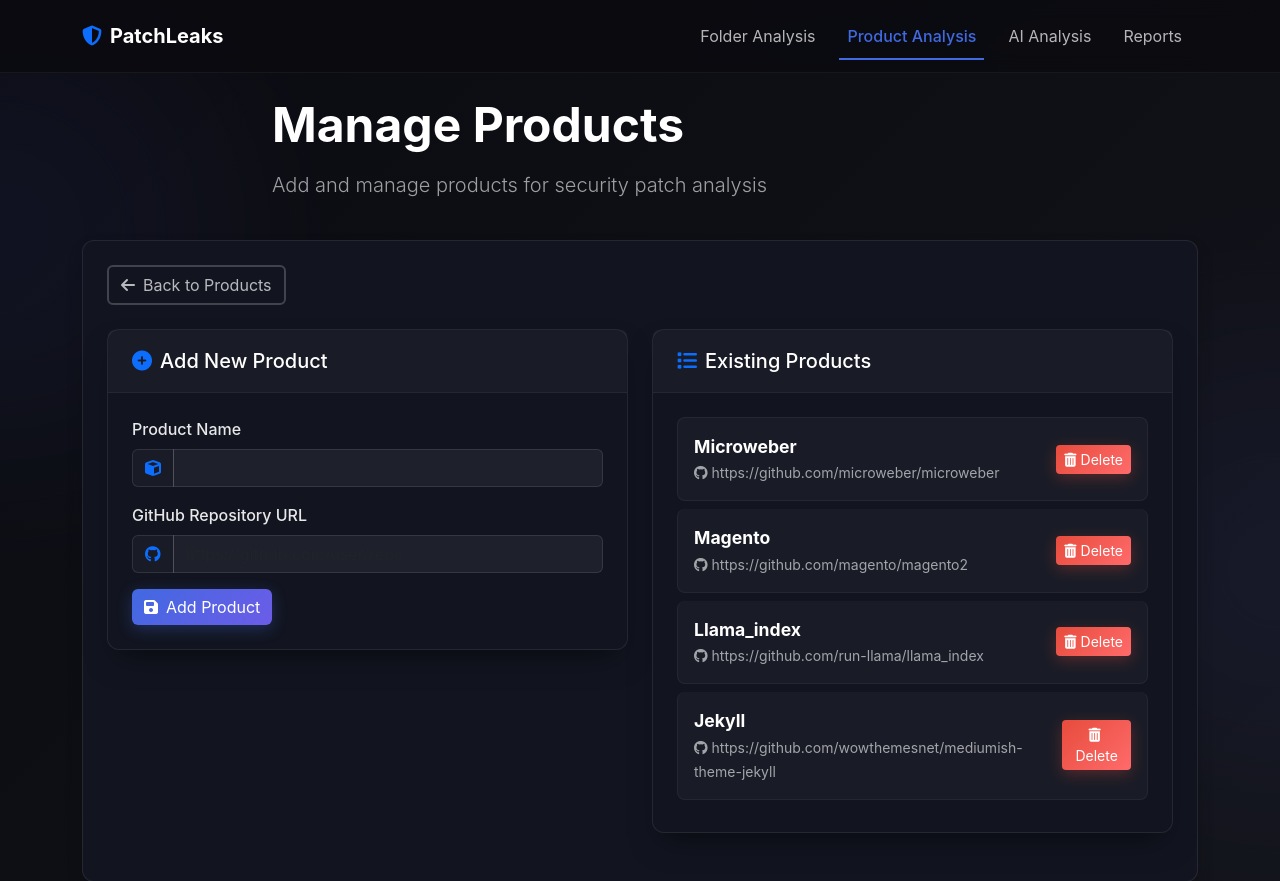
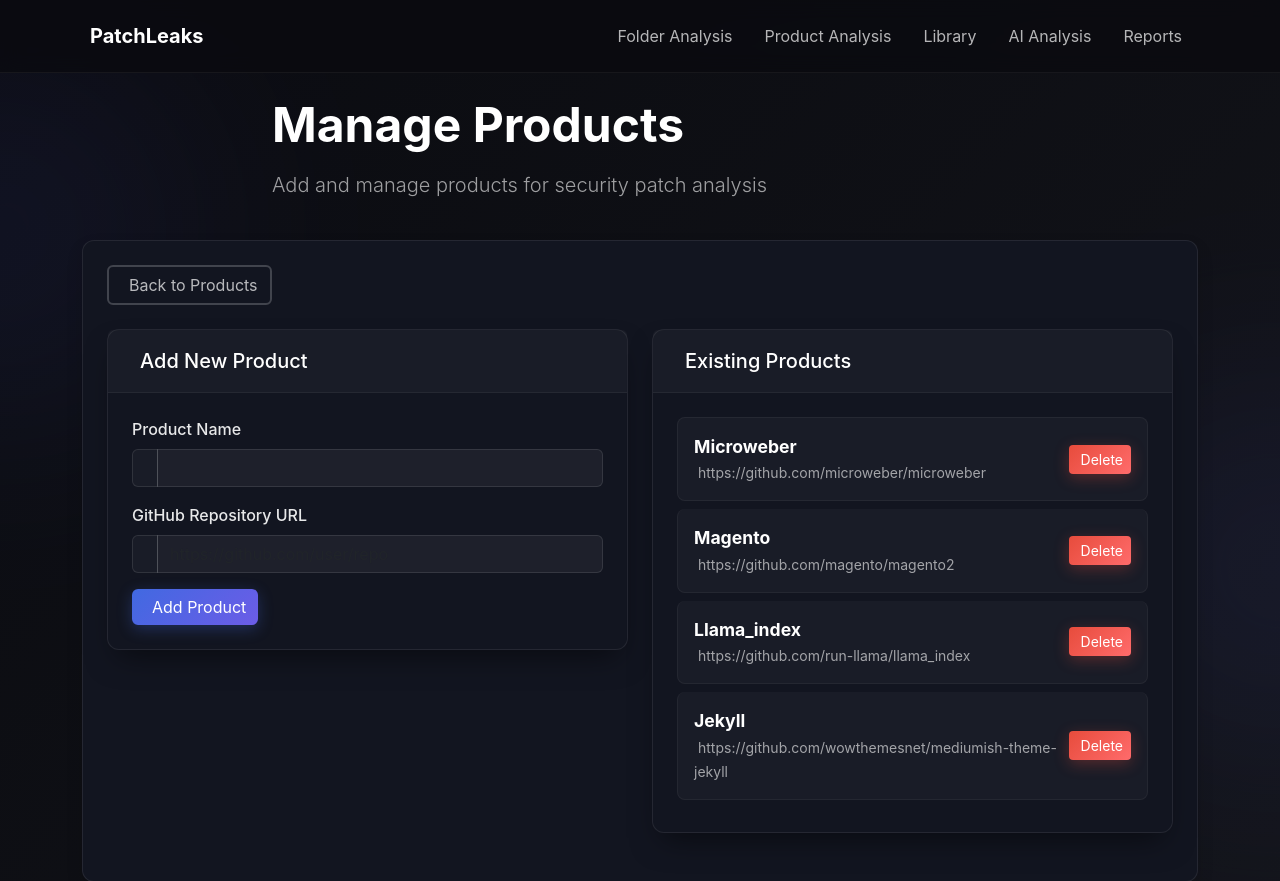
Before and after one commit to hatlesswizard/PatchLeaks, a Flask app: page /manage-products in a window 1280 px wide; the page is wider, and only the part inside the window is pictured. Shown: the top 881 px of that part. Run offline with Flask 3, Linux system fonts and the light colour scheme; some libraries are stand-ins or nearby versions.

Commit message:
Update manage_products.html

```diff
--- a/templates/manage_products.html
+++ b/templates/manage_products.html
@@ -4,8 +4,8 @@
     <meta charset="UTF-8">
     <meta name="viewport" content="width=device-width, initial-scale=1.0">
     <title>PatchLeaks - Manage Products</title>
-    <link href="https://cdn.jsdelivr.net/npm/bootstrap@5.3.2/dist/css/bootstrap.min.css" rel="stylesheet">
-    <link href="https://cdnjs.cloudflare.com/ajax/libs/font-awesome/6.4.2/css/all.min.css" rel="stylesheet">
+    <link href="/static/css/bootstrap.min.css" rel="stylesheet">
+    <link href="/static/css/fontawesome.min.css" rel="stylesheet">
     <style>
         :root {
             --primary-blue: #4169E1;
@@ -361,18 +361,11 @@
             </button>
             <div class="collapse navbar-collapse" id="navbarNav">
                 <ul class="navbar-nav ms-auto">
-                    <li class="nav-item">
-                        <a class="nav-link" href="/folder">Folder Analysis</a>
-                    </li>
-                    <li class="nav-item">
-                        <a class="nav-link active" href="/products">Product Analysis</a>
-                    </li>
-                    <li class="nav-item">
-                        <a class="nav-link" href="/ai-settings">AI Analysis</a>
-                    </li>
-                    <li class="nav-item">
-                        <a class="nav-link" href="/reports">Reports</a>
-                    </li>
+                    <li class="nav-item"><a class="nav-link" href="/folder">Folder Analysis</a></li>
+                    <li class="nav-item"><a class="nav-link" href="/products">Product Analysis</a></li>
+                    <li class="nav-item"><a class="nav-link" href="/library">Library</a></li>
+                    <li class="nav-item"><a class="nav-link" href="/ai-settings">AI Analysis</a></li>
+                    <li class="nav-item"><a class="nav-link" href="/reports">Reports</a></li>
                 </ul>
             </div>
         </div>
@@ -571,7 +564,7 @@
         </div>
     </footer>
 
-    <script src="https://cdn.jsdelivr.net/npm/bootstrap@5.3.2/dist/js/bootstrap.bundle.min.js"></script>
+    <script src="/static/js/bootstrap.bundle.min.js"></script>
     <script>
     document.addEventListener('DOMContentLoaded', () => {
         window.addEventListener('scroll', () => {
```
